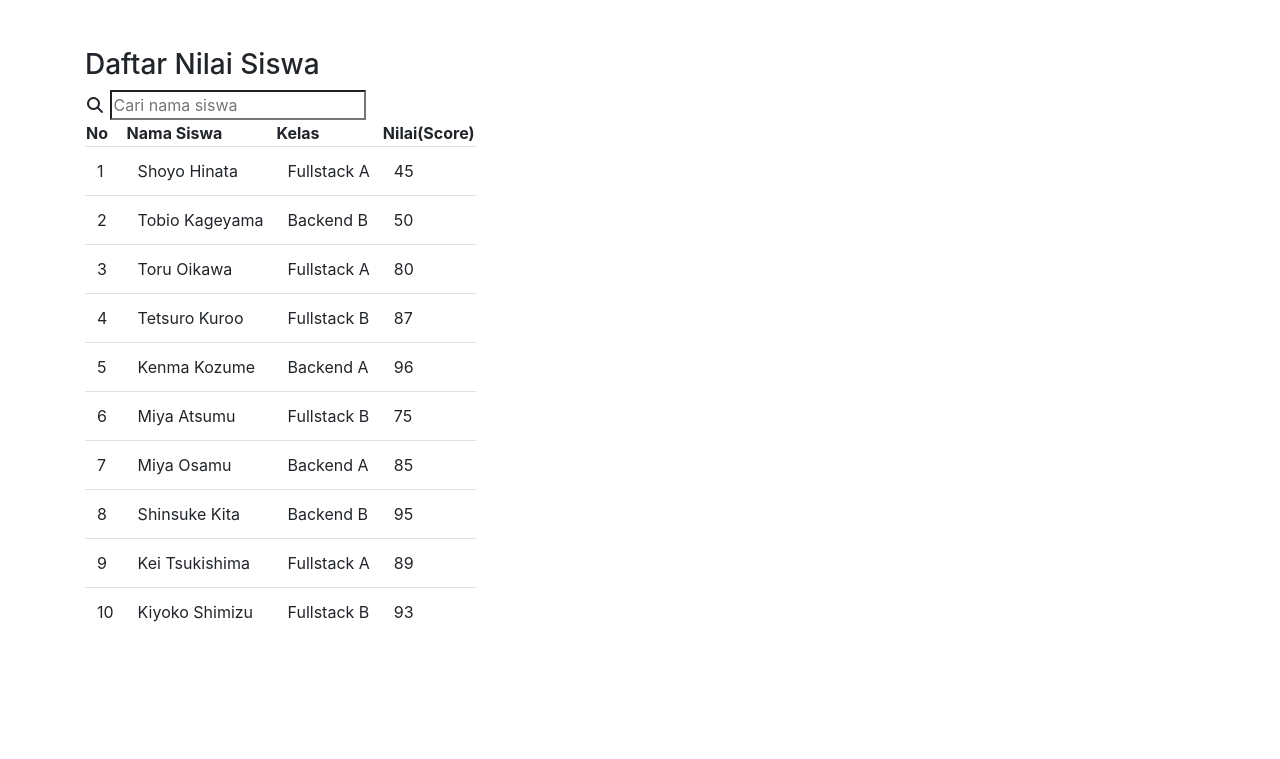
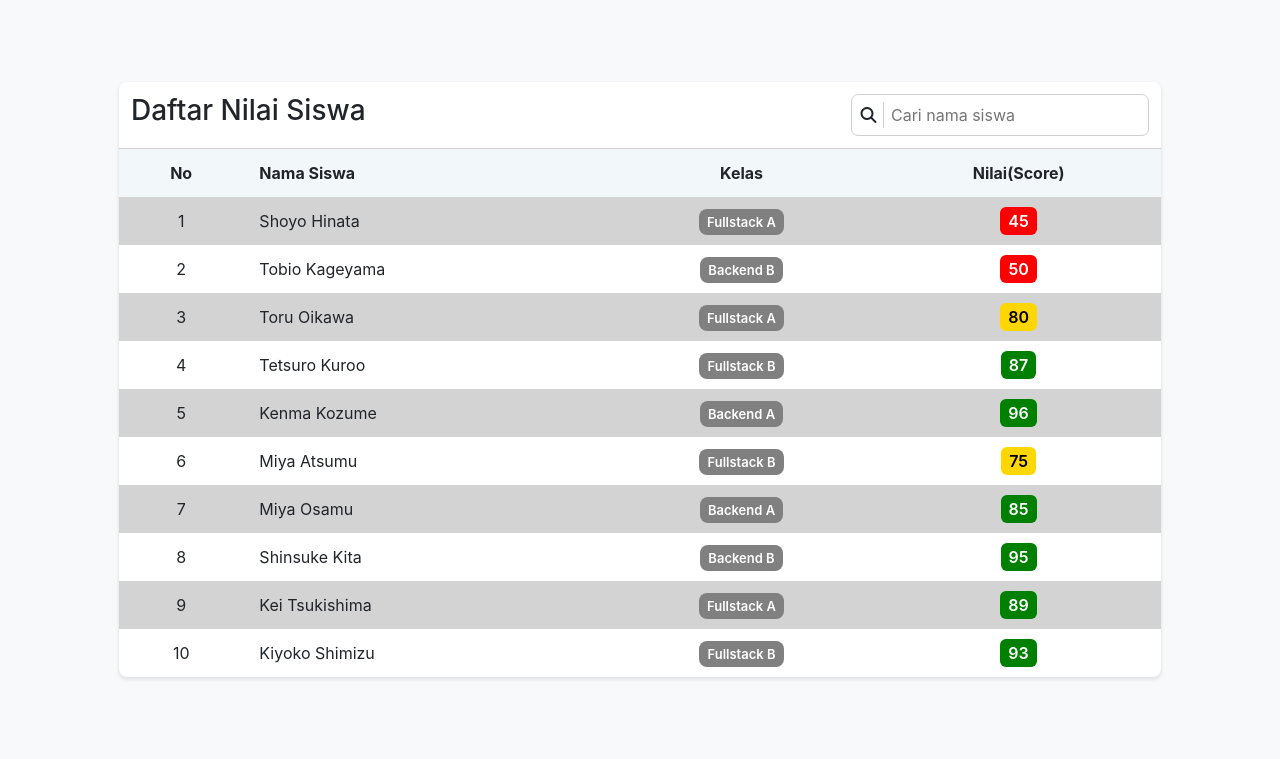
Before and after one commit to nitantla/Tugas4-StudentDataDashboard, a plain HTML site: page index.html in a window 1280 px wide. Shown: the part 56-815 px from the top of the page. Drawn offline with nearby package versions, Linux system fonts and the light colour scheme.

Commit message:
[feat]: styling table student list

```diff
--- a/Assets/CSS/style.css
+++ b/Assets/CSS/style.css
@@ -0,0 +1,83 @@
+.tittle {
+    color: white;
+}
+
+.box {
+    margin: 34px;
+    box-shadow: 0px 2px 4px 0px rgba(0, 0, 0, 0.12);
+    border-radius: 8px;
+}
+
+.head {
+    display: flex;
+    justify-content: space-between;
+    align-items: center;
+    border-bottom: 1px solid rgb(209, 209, 209);
+    padding: 12px;
+}
+
+.input {
+    border: 1px solid rgb(209, 209, 209);
+    padding: 7px;
+    border-radius: 7px;
+}
+
+.search {
+    border: none;
+    border-left: 1px solid rgb(209, 209, 209);
+    padding-left: 7px;
+}
+
+table {
+    width: 100%;
+    border-collapse: collapse;
+}
+
+thead {
+   background-color: rgb(242, 248, 250);
+
+}
+
+th, td {
+    padding: 12px 16px;
+    text-align: center;
+}
+
+th:nth-child(2) {
+    text-align: left;
+}
+
+td:nth-child(2){
+    text-align: left;
+}
+
+.kelas {
+    background-color: grey;
+    color: white;
+    padding: 5px 8px;
+    border-radius: 8px;
+    font-weight: 600;
+    font-size: small;
+}
+
+.score-badge {
+    padding: 4px 8px;
+    border-radius: 6px;
+    font-weight: 600;
+}
+
+.score-high {
+    background-color: green; color: white;
+}
+
+.score-medium {
+    background-color: gold; color: black;
+}
+
+.score-low {
+    background-color: red; color: white;
+}
+
+tbody tr:nth-child(odd) {
+    background-color: lightgray;
+}
--- a/Assets/JS/script.js
+++ b/Assets/JS/script.js
@@ -54,14 +54,24 @@ const students = [
 const searchInput = document.getElementById("searchInput");
 const studentTable = document.getElementById("studentTable");
 
+function getScoreClass(score) {
+    if (score >= 85){
+        return "score-high";
+    } else if (score > 70) {
+        return "score-medium";
+    } else {
+        return "score-low";
+    }
+}
+
 function renderTable(data) {
   const rows = data.map(
     (student, index) =>
-        `<tr class="table">
+        `<tr>
             <td>${index + 1}</td>
             <td>${student.name}</td>
-            <td>${student.class}</td>
-            <td>${student.score}</td>
+            <td><span class="kelas">${student.class}</span></td>
+            <td><span class="score-badge ${getScoreClass(student.score)}">${student.score}</span></td>
         </tr>`,
   );
   studentTable.innerHTML = rows.join("");
--- a/index.html
+++ b/index.html
@@ -10,19 +10,24 @@
     <link rel="stylesheet" href="Assets/CSS/style.css">
 </head>
 <body>
-    <nav class="navbar md:navbar-expand justify-content-end bg-muted-primary">
+    <nav class="navbar md:navbar-expand justify-content-end bg-primary">
         <div class="container">
-            <i class="fa-solid fa-graduation-cap"></i>
-            <a href="#" class="brand navbar-brand fs-xl text">Student Dashboard</a>
+            <a href="#" class="tittle brand navbar-brand fs-xl text">
+                <i class="fa-solid fa-graduation-cap"></i>
+                Student Dashboard
+            </a>
         </div>
     </nav>
     <main>
-        <section class="main py-5 bg-white">
+        <section class="py-5 bg-light">
             <div class="container">
-                <div class="head">
-                    <h1 class="h3">Daftar Nilai Siswa</h1>
-                    <i class="fa-solid fa-magnifying-glass"></i>
+                <div class="box bg-white">
+                    <div class="head">
+                    <h1 class="h3 fg-primary">Daftar Nilai Siswa</h1>
+                    <div class="input">
+                        <i class="fa-solid fa-magnifying-glass"></i>
                     <input id="searchInput" type="search" class="search" placeholder="Cari nama siswa">
+                    </div>
                 </div>
                 <table>
                     <thead>
@@ -33,10 +38,9 @@
                         <th>Nilai(Score)</th>
                     </tr>
                     </thead>
-                    <tbody id="studentTable">
-
-                    </tbody>
+                    <tbody id="studentTable"></tbody>
                 </table>
+                </div>
             </div>
         </section>
     </main>
```
